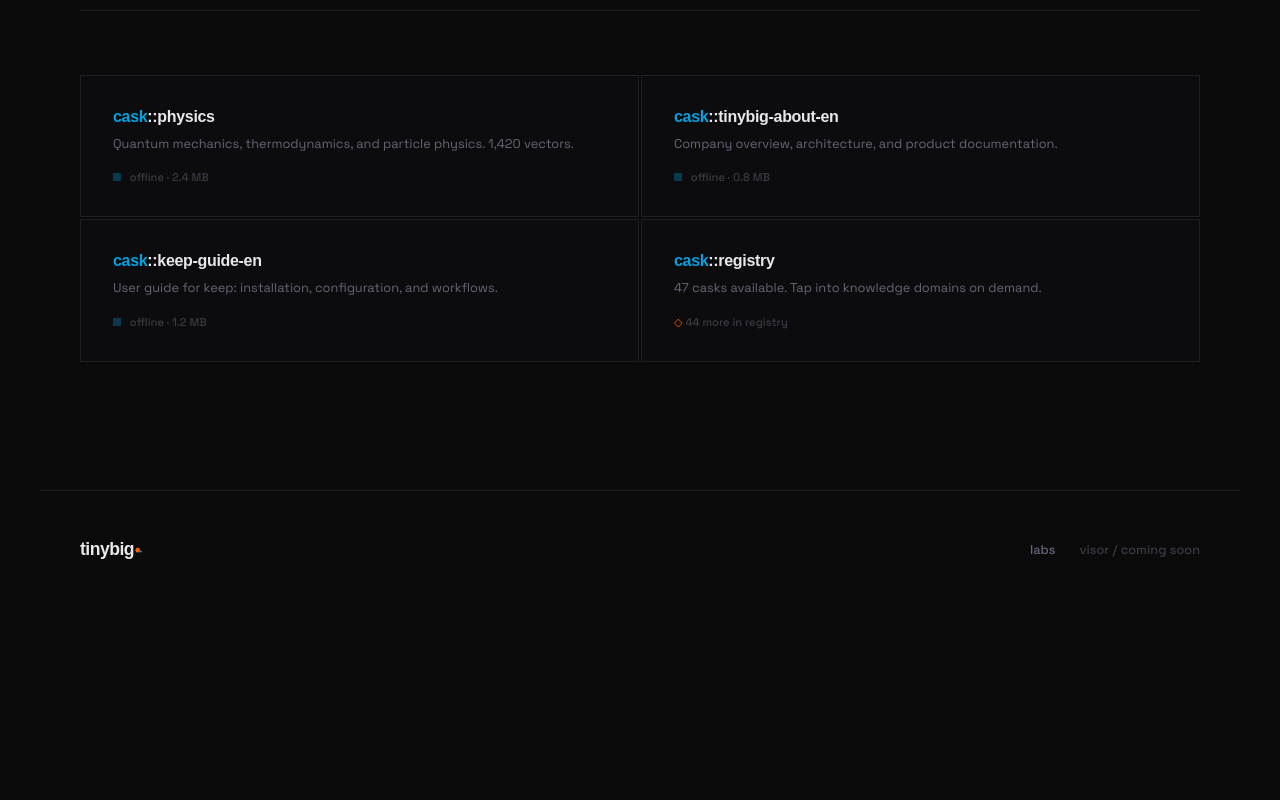
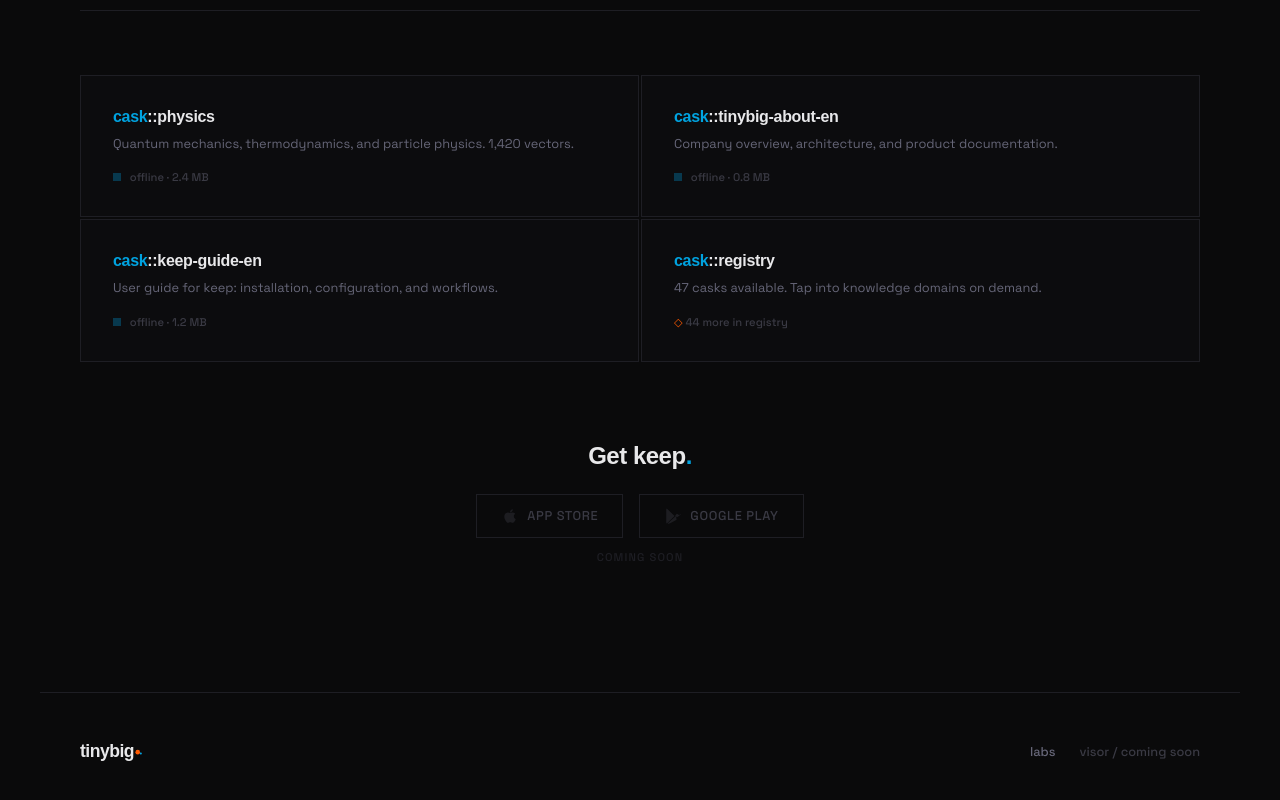
Before and after one commit to tinybig-ai/tinybig-ai.github.io, a plain HTML site: page keep/index.html in a window 1280 px wide. Shown: the part 3541-4341 px from the top of the page. Before the commit the page ends 4149 px from the top, so only its background shows below. Drawn offline with Linux system fonts and the light colour scheme; a web font is replaced by a local one.

Commit message:
add mobile nav backdrop, add disabled app store buttons

```diff
--- a/keep/index.html
+++ b/keep/index.html
@@ -599,11 +599,70 @@
     background: #0a0a0b;
   }
 
+  /* ─── APP STORE ─── */
+  .app-links {
+    margin-top: 5rem;
+    text-align: center;
+  }
+
+  .app-links h3 {
+    font-family: 'Unbounded', sans-serif;
+    font-weight: 700;
+    font-size: 1.5rem;
+    letter-spacing: -0.02em;
+    margin-bottom: 1.5rem;
+  }
+
+  .app-buttons {
+    display: flex;
+    justify-content: center;
+    gap: 1rem;
+  }
+
+  .app-btn {
+    display: inline-flex;
+    align-items: center;
+    gap: 0.5rem;
+    font-family: 'Space Grotesk', sans-serif;
+    font-weight: 500;
+    font-size: 0.8rem;
+    padding: 0.75rem 1.5rem;
+    border: 1px solid #1e1e24;
+    color: #3a3a44;
+    cursor: not-allowed;
+    text-transform: uppercase;
+    letter-spacing: 0.05em;
+  }
+
+  .app-btn svg {
+    opacity: 0.4;
+  }
+
+  .app-note {
+    margin-top: 0.75rem;
+    font-size: 0.7rem;
+    color: #1e1e24;
+    font-weight: 500;
+    letter-spacing: 0.1em;
+    text-transform: uppercase;
+  }
+
   @media (max-width: 768px) {
     section { padding: 4rem 1.5rem; }
     .hero { padding: 6rem 1.5rem 4rem; }
     .features { padding: 4rem 1.5rem; }
     .team { padding: 4rem 1.5rem; }
+
+    nav {
+      background: rgba(10, 10, 11, 0.85);
+      backdrop-filter: blur(8px);
+      -webkit-backdrop-filter: blur(8px);
+    }
+
+    .app-buttons {
+      flex-direction: column;
+      align-items: center;
+    }
 
     .screenshot-item {
       width: 200px;
@@ -819,6 +878,22 @@
       <div class="cask-stat"><span style="color:#FF5A00;">◇</span> 44 more in registry</div>
     </div>
   </div>
+
+  <!-- ─── APP STORE ─── -->
+  <div class="app-links reveal">
+    <h3>Get keep<span style="color:#00A3E0;">.</span></h3>
+    <div class="app-buttons">
+      <span class="app-btn disabled">
+        <svg viewBox="0 0 24 24" width="18" height="18" fill="currentColor"><path d="M17.05 20.28c-.98.95-2.05.8-3.08.35-1.09-.46-2.09-.48-3.24 0-1.44.62-2.2.44-3.06-.35C2.79 15.25 3.51 7.59 9.05 7.31c1.35.07 2.29.74 3.08.8 1.18-.24 2.31-.93 3.57-.84 1.51.12 2.65.72 3.4 1.8-3.12 1.87-2.38 5.98.48 7.13-.57 1.5-1.31 2.99-2.54 4.09zM12.03 7.25c-.15-2.23 1.66-4.07 3.74-4.25.29 2.58-2.34 4.5-3.74 4.25z"/></svg>
+        app store
+      </span>
+      <span class="app-btn disabled">
+        <svg viewBox="0 0 24 24" width="18" height="18" fill="currentColor"><path d="M3.61 2.11C3.22 2.45 3 3.02 3 3.7v16.6c0 .68.22 1.25.61 1.59l.09.07L14.06 12 3.7 2.04l-.09.07zM21.07 11.32l-3.83-2.21-2.28 2.28 2.28 2.28 3.83-2.21c.57-.33.93-.88.93-1.43 0-.56-.36-1.11-.93-1.44zM15.89 12L4.76 21.87l.1.06c.32.22.79.37 1.34.37.61 0 1.3-.17 2.01-.51l8.58-4.95L15.89 12z"/></svg>
+        google play
+      </span>
+    </div>
+    <p class="app-note">coming soon</p>
+  </div>
 </section>
 
 <!-- ─── FOOTER ─── -->
```
